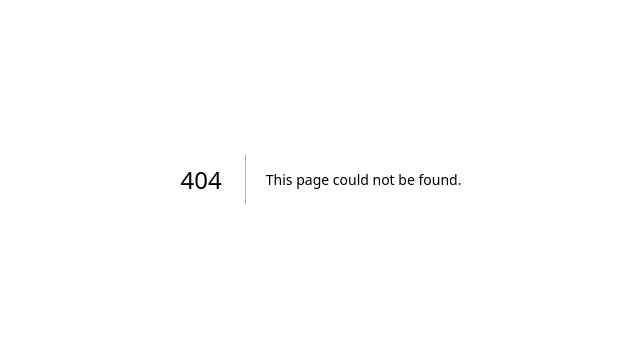
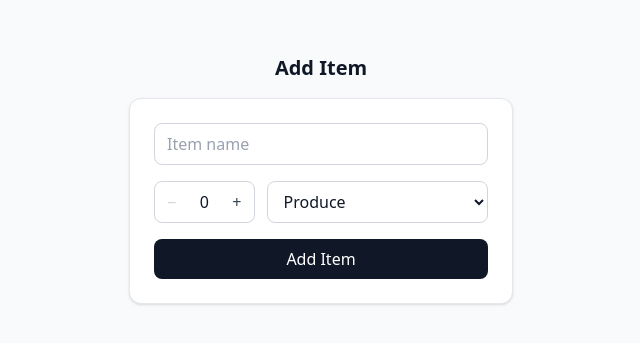
Before and after one commit to jrwall94/cprg306-assignments, a Next.js app: page /week-5 in a window 1280 px wide. Before the commit this address had no page. Shown: the part 221-564 px from the top of the page, without its empty margins (319-959 px from the left). Built offline with nearby package versions, Linux system fonts and the light colour scheme.

Commit message:
week-5 done

```diff
--- a/app/page.js
+++ b/app/page.js
@@ -8,6 +8,7 @@ export default function Home() {
       <Assignment week={2} />
       <Assignment week={3} />
       <Assignment week={4} />
+      <Assignment week={5} />
     </main>
   );
 }
--- /dev/null
+++ b/app/week-5/new-item.js
@@ -0,0 +1,106 @@
+"use client";
+import { useState } from "react";
+export default function Form() {
+    let [quantity, setQuantity] = useState(0);
+    let [name, setName] = useState("");
+    let [category, setCategory] = useState("produce");
+
+    const MIN = 0;
+    const MAX = 20;
+
+    const handleSubmit = (e) => {
+        e.preventDefault();
+        const item = {
+            name: name,
+            category: category,
+            quantity: quantity
+        };
+        console.log(item);
+        alert(`Item Name: ${item.name}, Category: ${item.category}, Quantity: ${item.quantity}`);
+        setName("");
+        setCategory("produce");
+        setQuantity(0);
+    }
+
+    const handleNameChange = (e) => {
+        setName(e.target.value);
+    };
+
+    const handleCategoryChange = (e) => {
+        setCategory(e.target.value);
+    };
+
+    const increment = () => {
+        if (quantity < MAX) {
+            setQuantity(quantity + 1);
+        }
+    }
+    const decrement = () => {
+        if (quantity > MIN) {
+            setQuantity(quantity - 1);
+        }
+    };
+
+    return (
+        <form
+            onSubmit={handleSubmit}
+            className="w-full max-w-sm flex flex-col gap-4 rounded-xl border border-gray-200 bg-white p-6 shadow-sm"
+        >
+            <input
+                type="text"
+                id="name"
+                placeholder="Item name"
+                value={name}
+                onChange={handleNameChange}
+                required
+                className="w-full rounded-lg border border-gray-300 px-3 py-2 text-gray-900 placeholder-gray-400 focus:border-gray-900 focus:outline-none"
+            />
+            <div className="flex flex-row gap-3">
+                <div className="flex flex-row items-center rounded-lg border border-gray-300">
+                    <button
+                        type="button"
+                        onClick={decrement}
+                        disabled={quantity === MIN}
+                        className="px-3 py-2 text-gray-700 enabled:hover:bg-gray-100 disabled:text-gray-300 disabled:cursor-not-allowed rounded-l-lg"
+                    >
+                        &minus;
+                    </button>
+                    <span className="w-8 text-center text-gray-900 tabular-nums">{quantity}</span>
+                    <button
+                        type="button"
+                        onClick={increment}
+                        disabled={quantity === MAX}
+                        className="px-3 py-2 text-gray-700 enabled:hover:bg-gray-100 disabled:text-gray-300 disabled:cursor-not-allowed rounded-r-lg"
+                    >
+                        +
+                    </button>
+                </div>
+                <select
+                    id="category"
+                    name="category"
+                    value={category}
+                    onChange={handleCategoryChange}
+                    className="flex-1 rounded-lg border border-gray-300 bg-white px-3 py-2 text-gray-900 focus:border-gray-900 focus:outline-none"
+                >
+                    <option value="produce">Produce</option>
+                    <option value="dairy">Dairy</option>
+                    <option value="bakery">Bakery</option>
+                    <option value="meat">Meat</option>
+                    <option value="frozenFoods">Frozen Foods</option>
+                    <option value="cannedGoods">Canned Goods</option>
+                    <option value="dryGoods">Dry Goods</option>
+                    <option value="beverages">Beverages</option>
+                    <option value="snacks">Snacks</option>
+                    <option value="household">Household</option>
+                    <option value="other">Other</option>
+                </select>
+            </div>
+            <button
+                type="submit"
+                className="w-full rounded-lg bg-gray-900 py-2 font-medium text-white hover:bg-gray-700"
+            >
+                Add Item
+            </button>
+        </form>
+    );
+}
--- /dev/null
+++ b/app/week-5/page.js
@@ -0,0 +1,12 @@
+"use client";
+import Form from "./new-item";
+
+
+export default function NewItem() {
+    return (
+        <main className="min-h-screen flex flex-col items-center justify-center gap-4 bg-gray-50 p-4">
+            <h1 className="text-xl font-semibold text-gray-900">Add Item</h1>
+            <Form />
+        </main>
+    );
+}
```
